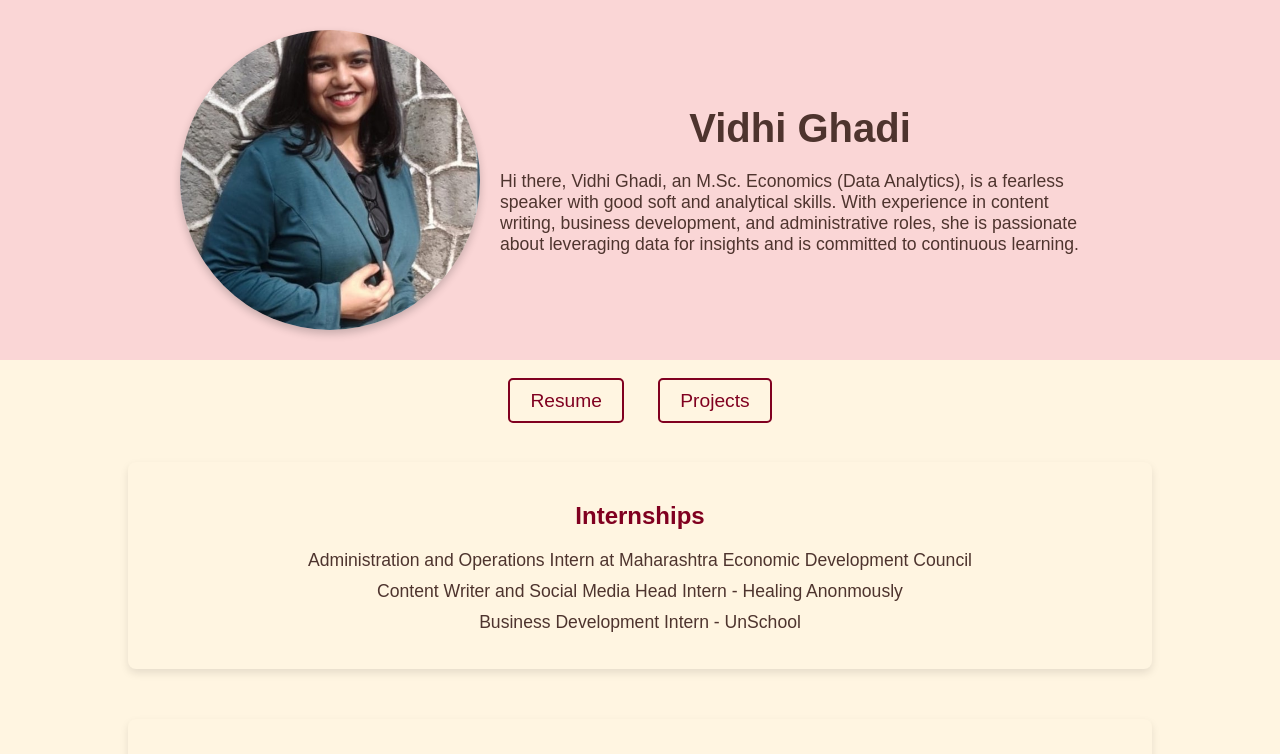
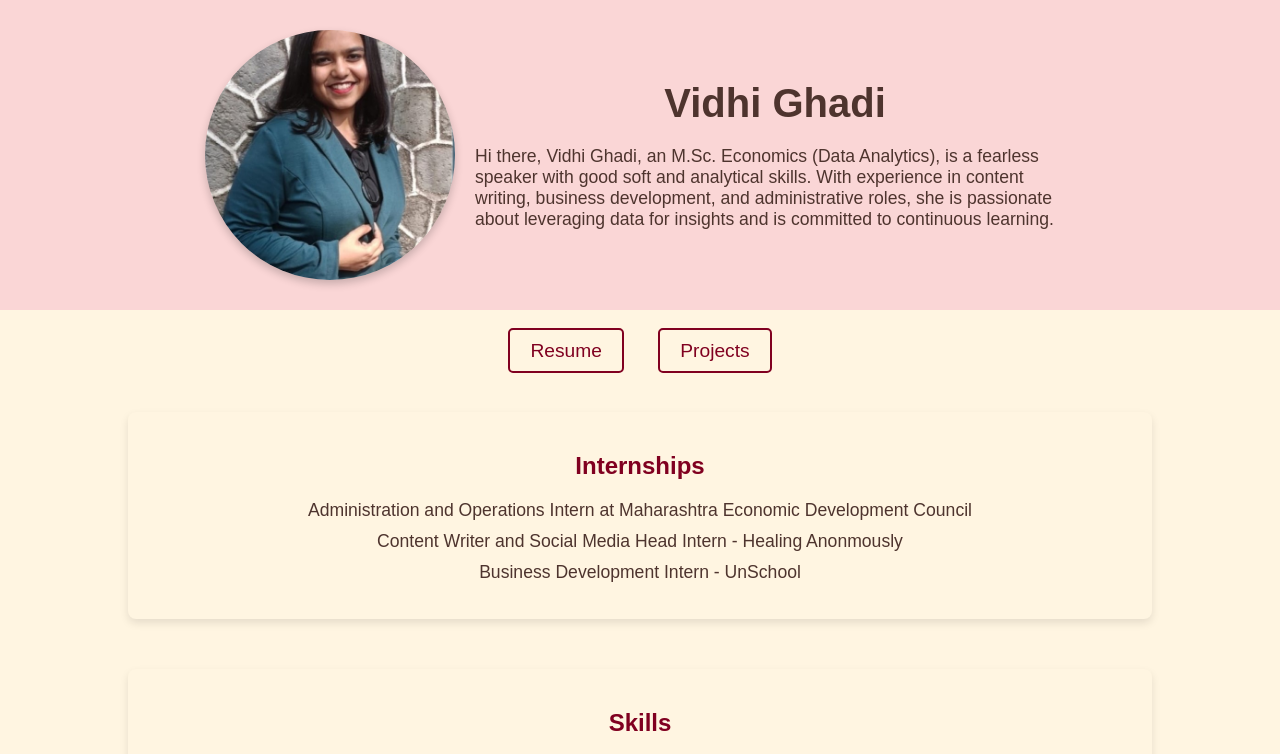
Before and after one commit to Vidhi-lab-design/Vidhi-Ghadi-portfolio-github.io, a plain HTML site: page index.html in a window 1280 px wide. Shown: the top 754 px of the page. Drawn offline with Linux system fonts and the light colour scheme.

Commit message:
Update index.html

```diff
--- a/index.html
+++ b/index.html
@@ -33,8 +33,8 @@
         }
         .profile img {
             border-radius: 50%;
-            width: 300px; /* Increased size */
-            height: 300px; /* Increased size */
+            width: 250px; /* Increased size */
+            height: 250px; /* Increased size */
             object-fit: cover;
             box-shadow: 0 4px 8px rgba(0, 0, 0, 0.2);
         }
```
